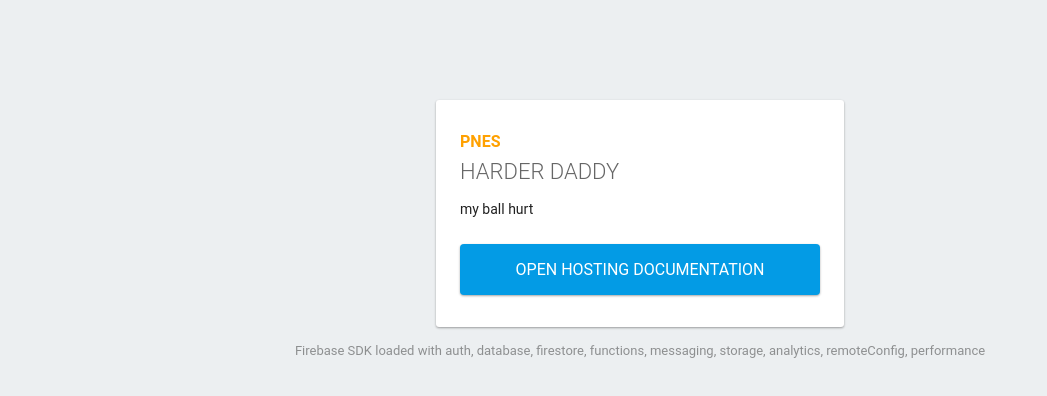
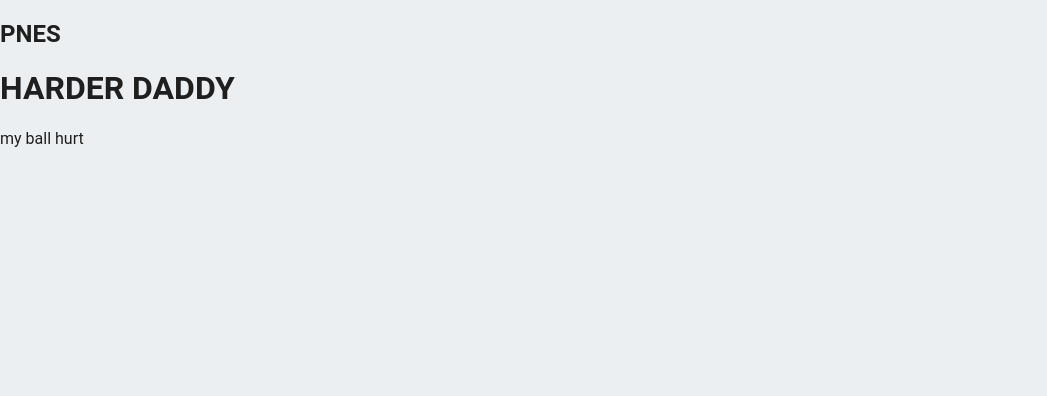
Before and after one commit to d3valah/sfen, a plain HTML site: page y/index.html in a window 1280 px wide. Shown: the whole page, without its empty margins (0-1047 px from the left). Drawn offline with Linux system fonts and the light colour scheme; some packages are replaced by stand-ins of ours.

Commit message:
Update index.html

```diff
--- a/y/index.html
+++ b/y/index.html
@@ -25,13 +25,6 @@
 
     <style media="screen">
       body { background: #ECEFF1; color: rgba(0,0,0,0.87); font-family: Roboto, Helvetica, Arial, sans-serif; margin: 0; padding: 0; }
-      #message { background: white; max-width: 360px; margin: 100px auto 16px; padding: 32px 24px; border-radius: 3px; }
-      #message h2 { color: #ffa100; font-weight: bold; font-size: 16px; margin: 0 0 8px; }
-      #message h1 { font-size: 22px; font-weight: 300; color: rgba(0,0,0,0.6); margin: 0 0 16px;}
-      #message p { line-height: 140%; margin: 16px 0 24px; font-size: 14px; }
-      #message a { display: block; text-align: center; background: #039be5; text-transform: uppercase; text-decoration: none; color: white; padding: 16px; border-radius: 4px; }
-      #message, #message a { box-shadow: 0 1px 3px rgba(0,0,0,0.12), 0 1px 2px rgba(0,0,0,0.24); }
-      #load { color: rgba(0,0,0,0.4); text-align: center; font-size: 13px; }
       @media (max-width: 600px) {
         body, #message { margin-top: 0; background: white; box-shadow: none; }
         body { border-top: 16px solid #ffa100; }
@@ -43,47 +36,6 @@
       <h2>PNES</h2>
       <h1>HARDER DADDY</h1>
       <p>my ball hurt</p>
-      <a target="_blank" href="https://firebase.google.com/docs/hosting/">Open Hosting Documentation</a>
     </div>
-    <p id="load">Firebase SDK Loading&hellip;</p>
-
-    <script>
-      document.addEventListener('DOMContentLoaded', function() {
-        const loadEl = document.querySelector('#load');
-        // // 🔥🔥🔥🔥🔥🔥🔥🔥🔥🔥🔥🔥🔥🔥🔥🔥🔥🔥🔥🔥🔥🔥🔥🔥🔥🔥🔥🔥🔥🔥🔥
-        // // The Firebase SDK is initialized and available here!
-        //
-        // firebase.auth().onAuthStateChanged(user => { });
-        // firebase.database().ref('/path/to/ref').on('value', snapshot => { });
-        // firebase.firestore().doc('/foo/bar').get().then(() => { });
-        // firebase.functions().httpsCallable('yourFunction')().then(() => { });
-        // firebase.messaging().requestPermission().then(() => { });
-        // firebase.storage().ref('/path/to/ref').getDownloadURL().then(() => { });
-        // firebase.analytics(); // call to activate
-        // firebase.analytics().logEvent('tutorial_completed');
-        // firebase.performance(); // call to activate
-        //
-        // // 🔥🔥🔥🔥🔥🔥🔥🔥🔥🔥🔥🔥🔥🔥🔥🔥🔥🔥🔥🔥🔥🔥🔥🔥🔥🔥🔥🔥🔥🔥🔥
-
-        try {
-          let app = firebase.app();
-          let features = [
-            'auth',
-            'database',
-            'firestore',
-            'functions',
-            'messaging',
-            'storage',
-            'analytics',
-            'remoteConfig',
-            'performance',
-          ].filter(feature => typeof app[feature] === 'function');
-          loadEl.textContent = `Firebase SDK loaded with ${features.join(', ')}`;
-        } catch (e) {
-          console.error(e);
-          loadEl.textContent = 'Error loading the Firebase SDK, check the console.';
-        }
-      });
-    </script>
   </body>
 </html>
```
